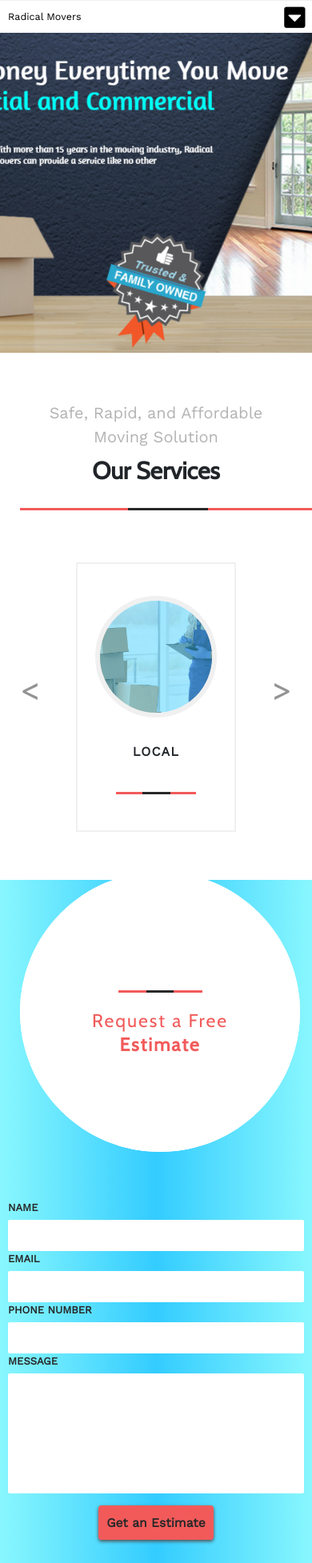
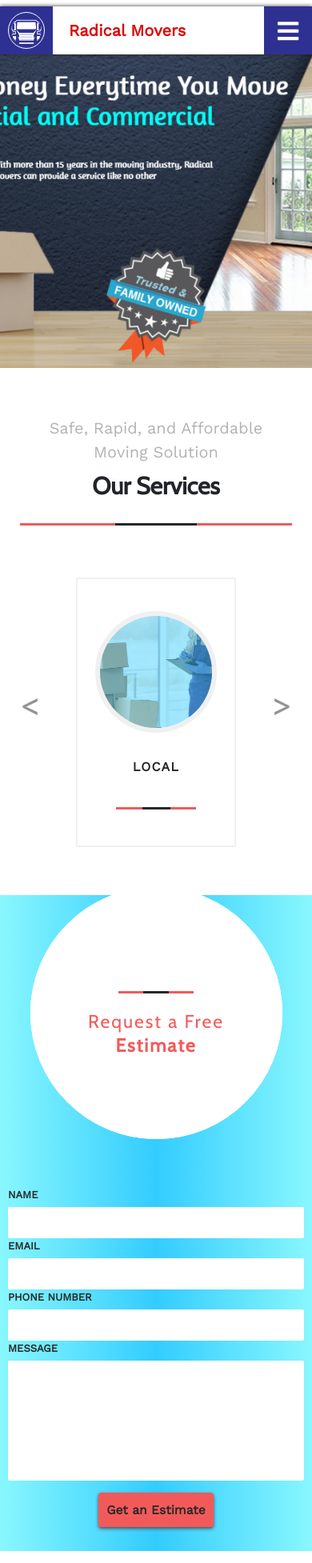
Before and after one commit to AJMarquez99/RadicalMovers, a PHP site: page / in a window 390 px wide. Shown: the top 1954 px of the page at 80% size. Run offline with PHP 8.4, Linux system fonts and the light colour scheme; some libraries are stand-ins or nearby versions.

Commit message:
Finished most of Design, finish php and minify

```diff
--- a/components/_header.html
+++ b/components/_header.html
@@ -33,17 +33,18 @@
       </div>
       <div class="row" id="navigation_tab">
             <nav class="navbar navbar-expand-md mx-auto underline-effect">
-              <a class="navbar-brand d-block d-md-none" href="/">Radical Movers</a>
+              <a class="navbar-brand d-inline-block d-md-none img-logo" href="#"><img src="images/bigLogo.png" /></a>
+              <a class="navbar-brand d-inline-block d-md-none mr-auto" href="#">Radical Movers</a>
               <button class="navbar-toggler " type="button" data-toggle="collapse" data-target="#mobileNav" aria-controls="mobileNav" aria-expanded="false" aria-label="Toggle navigation">
-                <span class="navbar-toggler-icon"><i class="fas fa-caret-square-down"></i></span>
+                <span class="navbar-toggler-icon"><i class="fas fa-bars"></i></span>
               </button>
               <div class="collapse navbar-collapse" id="mobileNav">
                 <ul class="navbar-nav">
-                  <li><a href="#radical_home">Home</a></li>
-                  <li><a href="#radical_about">About</a></li>
-                  <li><a href="#radical_services">Services</a></li>
-                  <li><a href="#radical_estimate">Estimate</a></li>
-                  <li><a href="#radical_footer">Contact</a></li>
+                  <li><a data-toggle="collapse" data-target="#mobileNav" aria-controls="mobileNav" aria-expanded="false" aria-label="Toggle navigation" href="#radical_home">Home</a></li>
+                  <li><a data-toggle="collapse" data-target="#mobileNav" aria-controls="mobileNav" aria-expanded="false" aria-label="Toggle navigation" href="#radical_about">About</a></li>
+                  <li><a data-toggle="collapse" data-target="#mobileNav" aria-controls="mobileNav" aria-expanded="false" aria-label="Toggle navigation" href="#radical_services">Services</a></li>
+                  <li><a data-toggle="collapse" data-target="#mobileNav" aria-controls="mobileNav" aria-expanded="false" aria-label="Toggle navigation" href="#radical_estimate">Estimate</a></li>
+                  <li><a data-toggle="collapse" data-target="#mobileNav" aria-controls="mobileNav" aria-expanded="false" aria-label="Toggle navigation" href="#radical_footer">Contact</a></li>
                 </ul>
               </div>
             </nav>
--- a/components/_map.html
+++ b/components/_map.html
@@ -5,7 +5,7 @@
       <h2>Where We Are . . .</h2>
       <iframe src="https://www.google.com/maps/embed?pb=!1m18!1m12!1m3!1d795330.19012743!2d-77.78866096710178!3d38.86088346819534!2m3!1f0!2f0!3f0!3m2!1i1024!2i768!4f13.1!3m3!1m2!1s0x89b64c9ca63cffe5%3A0x8866f05280cb683d!2sRadical+Movers+LLC!5e0!3m2!1sen!2sus!4v1548735278540" frameborder="0" style="border:0" allowfullscreen></iframe>
     </div>
-    <div class="row mt-md-5">
+    <div class="row d-none d-md-block mt-md-5">
       <h2>. . . What We Look Like</h2>
       <ul class="myLightSlider" id="lightSlider">
           <li data-thumb="images\gallery1.jpg">
--- a/css/master.css
+++ b/css/master.css
@@ -11,19 +11,18 @@ body::-webkit-scrollbar {
   display: none;
 }
 
-html {
-  overflow: visible;
-}
-
 header {
   font-family: "Work Sans", sans-serif;
   position: sticky;
   top: -59px;
   z-index: 100;
+  background-color: #FFF;
 }
 @media screen and (max-width: 767.98px) {
   header {
-    top: 0;
+    top: 0px;
+    transition: none;
+    box-shadow: 0px 0px 5px #282828;
   }
   header .row:first-child {
     display: none;
@@ -31,6 +30,11 @@ header {
 }
 header .row:last-child {
   border-top: 1px solid rgba(179, 179, 179, 0.2);
+}
+@media screen and (max-width: 767.98px) {
+  header .row:last-child {
+    border: none;
+  }
 }
 header .header-info-block {
   max-width: 1140px;
@@ -105,6 +109,28 @@ header nav {
     margin-right: 0;
   }
 }
+@media screen and (max-width: 767.98px) {
+  header nav {
+    height: 60px;
+  }
+  header nav .navbar-brand {
+    font-size: 2em !important;
+    color: #da0b0b;
+    font-weight: bold;
+  }
+  header nav img {
+    box-sizing: border-box;
+    width: 2.3em;
+    border: 1px solid #FFF;
+    border-radius: 50%;
+    padding: 3px;
+  }
+  header nav .img-logo {
+    display: flex !important;
+    background-color: #2e3192;
+    height: 100%;
+  }
+}
 header nav, header nav.navigation-tab, header nav ul, header nav li {
   transition: all 0.5s;
 }
@@ -131,14 +167,14 @@ header a {
 header a, header a:after, header a:before {
   transition: all 0.5s;
 }
-header a:hover {
+header a:hover:not(.navbar-brand) {
   color: gray;
   text-decoration: none;
 }
-header .underline-effect a {
+header .underline-effect a:not(.navbar-brand) {
   position: relative;
 }
-header .underline-effect a:after {
+header .underline-effect a:not(.navbar-brand):after {
   position: absolute;
   bottom: 0;
   left: 0;
@@ -207,6 +242,14 @@ header .underline-effect a:hover:after {
   .container > .row {
     padding: 0 10px;
   }
+}
+
+.navbar-toggler {
+  height: 60px;
+  width: 60px;
+  border-radius: 0;
+  background-color: #2e3192;
+  color: #fff;
 }
 
 /*[id]:before {
@@ -254,6 +297,11 @@ header .underline-effect a:hover:after {
   transition: all 1.25s ease-in-out;
   max-width: 75%;
 }
+@media screen and (max-width: 767.98px) {
+  .about-container {
+    max-width: 95%;
+  }
+}
 
 .about-content {
   position: relative;
@@ -276,6 +324,14 @@ header .underline-effect a:hover:after {
   font-size: 1.7em;
   line-height: 2.8em;
   text-align: justify;
+}
+@media screen and (max-width: 767.98px) {
+  .about-content h2 {
+    font-size: 2.8em;
+  }
+  .about-content p {
+    font-size: 1.3em;
+  }
 }
 
 #more-arrows {
@@ -351,6 +407,14 @@ polygon.arrow-top {
   width: 100px;
   border-bottom: 3px solid #282828;
   content: "";
+}
+@media screen and (max-width: 575.98px) {
+  .cool-border {
+    width: 100%;
+  }
+  .cool-border::after {
+    width: 30%;
+  }
 }
 
 .services-content {
@@ -595,6 +685,17 @@ polygon.arrow-top {
   .radical-estimate .image-container {
     margin: 0 auto;
     margin-bottom: 20px;
+  }
+}
+@media screen and (max-width: 575.98px) {
+  .radical-estimate .image-container {
+    width: 100%;
+    height: auto;
+    max-width: 315px;
+    max-height: 315px;
+  }
+  .radical-estimate .image-container img {
+    width: 100%;
   }
 }
 .radical-estimate img {
--- a/sass/_estimate.scss
+++ b/sass/_estimate.scss
@@ -23,6 +23,15 @@
     @media screen and (max-width: $sm-break) {
       margin: 0 auto;
       margin-bottom: 20px;
+    }
+    @media screen and (max-width: $xs-break) {
+      width: 100%;
+      height: auto;
+      max-width: 315px;
+      max-height: 315px;
+      img {
+        width: 100%;
+      }
     }
   }
   img {
--- a/sass/_header.scss
+++ b/sass/_header.scss
@@ -1,20 +1,22 @@
-html {
-  overflow: visible;
-}
-
 header {
   font-family: $nav-font;
   position: sticky;
   top: -59px;
   z-index: 100;
+  background-color: #FFF;
   @media screen and (max-width: $sm-break) {
-    top: 0;
+    top: 0px;
+    transition: none;
+    box-shadow: 0px 0px 5px $cool-border-color;
     .row:first-child {
       display: none;
     }
   }
   .row:last-child {
     border-top: 1px solid $border-color;
+    @media screen and (max-width: $sm-break) {
+      border: none;
+    }
   }
   .header-info-block {
     max-width: 1140px;
@@ -86,6 +88,26 @@ header {
         margin-right: 0;
       }
     }
+    @media screen and (max-width: $sm-break) {
+      height: 60px;
+      .navbar-brand {
+        font-size: 2em!important;
+        color: rgb(218, 11, 11);
+        font-weight: bold;
+      }
+      img {
+        box-sizing: border-box;
+        width: 2.3em;
+        border: 1px solid #FFF;
+        border-radius: 50%;
+        padding: 3px;
+      }
+      .img-logo {
+        display: flex!important;
+        background-color: rgb(46, 49, 146);
+        height: 100%;
+      }
+    }
     &, &.navigation-tab, ul,li {
       transition: all 0.5s;
     }
@@ -104,6 +126,14 @@ header {
     margin-right: 40px;
     margin-bottom: 0;
     padding: 10px 10px;
+    @media screen and (max-width: $sm-break) {
+      margin: 0 auto;
+      padding: 10px 0 0;
+      width: 86%;
+      li:not(:first-child) {
+        border-top: 1px solid opacify($border-color, 0.2);
+      }
+    }
   }
   li {
     margin: 5px 10px;
@@ -120,13 +150,13 @@ header {
     &:before {
       transition: all .5s;
     }
-    &:hover {
+    &:hover:not(.navbar-brand) {
       color: lighten($text-color, 50%);
       text-decoration: none;
     }
   }
 
-  .underline-effect a{
+  .underline-effect a:not(.navbar-brand){
     position: relative;
     &:after {
       position: absolute;
@@ -158,7 +188,6 @@ header {
 }
 
 .navigation-tab {
-  background-color: #FFF;
   animation-name: dropDownNav;
   animation-duration: 0.8s;
   animation-fill-mode: forwards;
@@ -199,6 +228,14 @@ header {
     }
   }
 }
+
+.navbar-toggler {
+  height: 60px;
+  width: 60px;
+  border-radius: 0;
+  background-color: rgb(46, 49, 146);
+  color: #fff;
+}
 /*[id]:before {
   display: block;
   content: " ";
--- a/sass/_intro.scss
+++ b/sass/_intro.scss
@@ -33,6 +33,9 @@
   position: relative;
   transition: all 1.25s ease-in-out;
   max-width: 75%;
+  @media screen and (max-width: $sm-break) {
+    max-width: 95%;
+  }
 }
 
 .about-content {
@@ -55,6 +58,14 @@
     font-size: 1.7em;
     line-height: 2.8em;
     text-align: justify;
+  }
+  @media screen and (max-width: $sm-break) {
+    h2 {
+      font-size: 2.8em;
+    }
+    p {
+      font-size: 1.3em;
+    }
   }
 }
 
--- a/sass/_map.scss
+++ b/sass/_map.scss
@@ -22,7 +22,7 @@
   }
   .container {
     z-index: 5;
-    @media screen and (max-width: $md-break) {
+    @media screen and (max-width: $md-break) and (min-width: $sm-break) {
       .row:first-child {
         margin-bottom: 80px;
       }
--- a/sass/_services.scss
+++ b/sass/_services.scss
@@ -39,6 +39,12 @@
     width: 100px;
     border-bottom: 3px solid $cool-border-color;
     content: "";
+  }
+  @media screen and (max-width: $xs-break) {
+    width: 100%;
+    &::after {
+      width: 30%;
+    }
   }
 }
 
@@ -283,3 +289,31 @@
 .right-arrow {
   right: 0;
 }
+
+@keyframes slideInLeft {
+  from {
+    transform: translateX(300px);
+  }
+  to {
+    transform: translateX(0px);
+  }
+}
+
+.slide-Left {
+  animation: slideInLeft 0.5s linear 0s 1 normal;
+  animation-fill-mode: forwards;
+}
+
+@keyframes slideInRight {
+  from {
+    transform: translateX(-300px);
+  }
+  to {
+    transform: translateX(0px);
+  }
+}
+
+.slide-Right {
+  animation: slideInRight 0.5s linear 0s 1 normal;
+  animation-fill-mode: forwards;
+}
```
Also changed, not shown: other parts of css/master.css (+38 -3 lines), js/scripts.js (+38 -0 lines), 1 other file.
